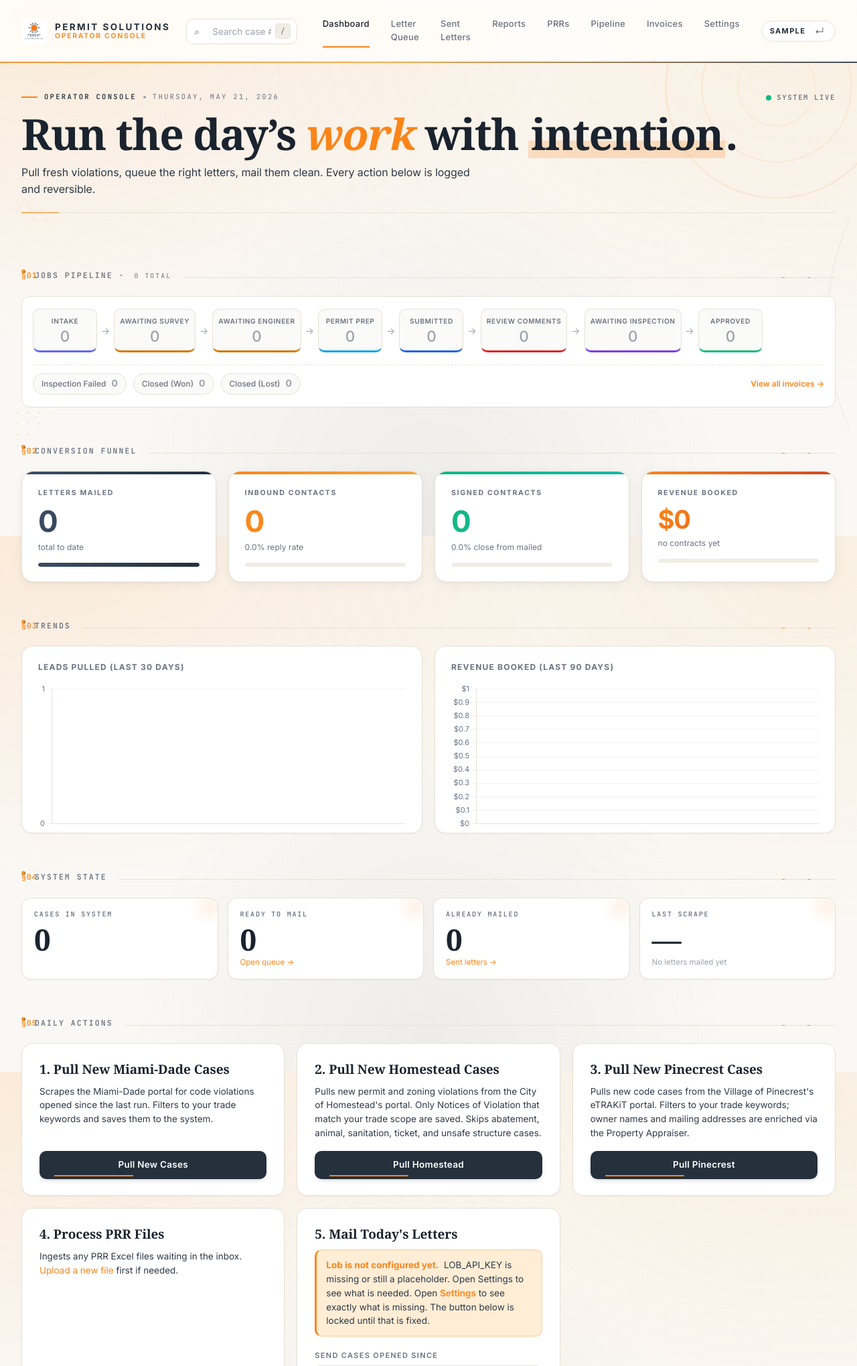
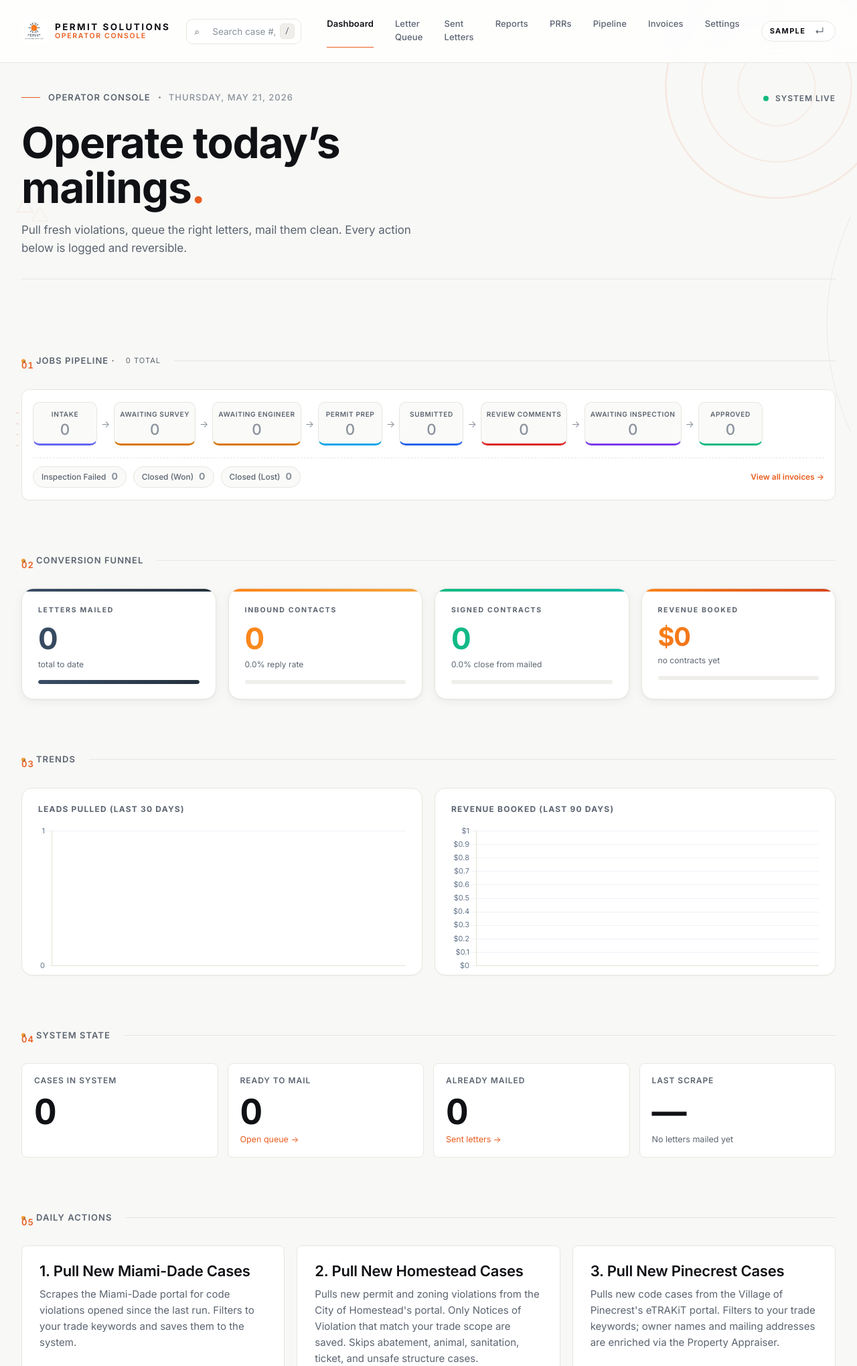
Before and after one commit to victorlazarus32/Permit-Solutions-Automation, a Flask app: page / in a window 1280 px wide. Shown: the top 2039 px of the page at 67% size. Run offline with Flask 3, Linux system fonts and the light colour scheme; the visitor is signed in with stand-in values (Sample User, id 1); data that the repository does not hold is empty.

Commit message:
feat(ui): align Operator Console to the marketing-site design system
Replaces yesterday's editorial pass with a brand-aligned refresh based
on the documented system at PERMITSOLUTIONSWEBSITE/02_DESIGN_SYSTEM.md
and the CSS embed at 05_CSS_EMBED.md. The marketing site is the source
of truth — three colors, one font, no drop shadows on cards, 6px
button radius, hairline dividers, big tabular-num stats.

Token corrections:
  - Signal orange #FC8418 → #E85D1F (and deep-hover #C44A14)
  - Charcoal #24303C → #0F1115 (true marketing charcoal)
  - Slate ink-mute → #5B6470 (marketing slate)
  - Off-white #faf8f4 → #F8F8F6 (canonical brand bg)
  - Hairline border → #E8E6E0
  - Background gradients removed — flat off-white per the brand rule

Type:
  - Fraunces variable serif removed. Inter does everything now per the
    marketing site (one face, multiple weights). Display var still
    exists for future use but now points to Inter.
  - Headlines: Inter 700, -0.02em, line-height 1.05, max 720px width.
    Single accent = orange period at the end (matches marketing
    "Solved." pattern).
  - Stats: Inter 700 52px with tabular-nums + font-feature-settings
    'tnum'. No hover transforms.
  - Eyebrows: 13px Inter 600 0.08em UPPERCASE slate, with a 28px
    orange tick prefix.

Components:
  - Cards (action, stat, prr, lead): no shadows ever, hairline border,
    8px radius. Hover only shifts border-color, not transform.
  - Primary button: flat orange, 6px radius, single background-color
    transition. No lift, no underline animation, no shadow.
  - Secondary button: transparent + 1.5px charcoal border. On hover
    swap to charcoal bg + white text. No translateX.
  - Topbar: orange gradient bar removed; replaced with a clean
    hairline at the bottom.
  - Nav: kept the animated orange underline (single restrained
    motion); pill background gone.
  - Section heading: tabular auto-counter, hairline trailing rule
    (no orange-break pattern), 13px Inter 600 slate.
  - Hero markup: italic + cream-marker spans replaced with a single
    orange-period accent (matches the marketing site's "Permits.
    Violations. Compliance. Solved." mark).

Co-Authored-By: Claude Opus 4.7 <noreply@anthropic.com>

```diff
--- a/app/static/style.css
+++ b/app/static/style.css
@@ -1765,264 +1765,358 @@ details[open] .intake-section-title::after { content: "−"; background: var(--i
 
 
 /* =====================================================================
-   EDITORIAL REFRESH — 2026-06-03
-   Layered on top of the base system. Goal: alive, organic, restrained.
-   Display serif (Fraunces) for hero moments + section eyebrows. Nothing
-   here removes functionality — it only adds personality.
+   BRAND ALIGNMENT — 2026-06-03 (supersedes the Fraunces editorial pass)
+   Aligns the Operator Console with the marketing site's documented
+   design system (see PERMITSOLUTIONSWEBSITE/02_DESIGN_SYSTEM.md +
+   05_CSS_EMBED.md).
+
+   Three colors. One font (Inter). No drop shadows on cards. 6px button
+   radius. Hairline dividers. Big tabular-num stats. Eyebrows everywhere.
+
+   This intentionally OVERRIDES brand tokens defined earlier in this
+   file so cascading components inherit the marketing-site palette.
 ===================================================================== */
 
-@import url('https://fonts.googleapis.com/css2?family=Fraunces:opsz,wght,SOFT@9..144,300..800,0..100&display=swap');
-
 :root {
-  --display: 'Fraunces', 'Iowan Old Style', 'Georgia', serif;
+  /* Marketing-site palette — three colors */
+  --brand-orange:        #E85D1F;
+  --brand-orange-2:      #C44A14;
+  --brand-orange-soft:   #FFE9DC;
+  --brand-navy:          #0F1115;
+  --brand-navy-2:        #2A2E36;
+  --brand-navy-soft:     #E2E2DE;
+
+  /* Surfaces */
+  --bg:                  #F8F8F6;
+  --bg-soft:             #EFEEEA;
+  --surface:             #FFFFFF;
+  --surface-2:           #FBFBF9;
+  --border:              #E8E6E0;
+  --border-hi:           #D4D2CB;
+
+  /* Text */
+  --ink:                 #0F1115;
+  --ink-2:               #2A2E36;
+  --ink-mute:            #5B6470;
+  --ink-dim:             #8A929C;
+
+  /* Aliases */
+  --indigo:              var(--brand-orange);
+  --indigo-soft:         var(--brand-orange-soft);
+  --orange:              var(--brand-orange);
+  --orange-soft:         var(--brand-orange-soft);
+
+  /* Display font = Inter (NOT a serif — brand uses one face) */
+  --display: 'Inter', system-ui, -apple-system, sans-serif;
   --ease-out-soft: cubic-bezier(0.16, 1, 0.3, 1);
-  --ease-bounce:   cubic-bezier(0.5, 1.6, 0.6, 1);
-  --highlight-cream: linear-gradient(180deg, transparent 62%, rgba(252,132,24,0.22) 62%, rgba(252,132,24,0.22) 92%, transparent 92%);
-}
-
-/* ===== Eyebrow ===== */
+}
+
+body {
+  /* Strip the warm radial gradients the legacy bg had — brand calls for a
+     flat off-white. */
+  background-color: var(--bg);
+  background-image: none;
+}
+
+/* ===== Eyebrow — marketing-site canonical spec (14px Inter 600 UPPER) ===== */
 .eyebrow {
-  display: inline-flex; align-items: center; gap: 10px;
-  font-family: 'JetBrains Mono', ui-monospace, monospace;
-  font-size: 10.5px; letter-spacing: 0.22em; text-transform: uppercase;
-  font-weight: 600; color: var(--brand-navy);
-  margin-bottom: 14px;
+  display: inline-flex; align-items: center; gap: 12px;
+  font-family: 'Inter', system-ui, sans-serif;
+  font-size: 13px; letter-spacing: 0.08em; text-transform: uppercase;
+  font-weight: 600; color: var(--ink-mute);
+  margin-bottom: 24px;
 }
 .eyebrow::before {
-  content: ""; width: 24px; height: 2px;
+  content: ""; width: 28px; height: 1px;
   background: var(--brand-orange); display: inline-block;
 }
 .eyebrow .eyebrow-sep {
-  width: 4px; height: 4px; background: var(--ink-dim);
+  width: 3px; height: 3px; background: var(--ink-dim);
   border-radius: 50%; display: inline-block;
 }
-.eyebrow .eyebrow-dim { color: var(--ink-mute); font-weight: 500; }
-
-/* ===== Hero ===== */
+.eyebrow .eyebrow-dim { color: var(--ink-dim); font-weight: 500; }
+
+/* ===== Hero — Inter 700, big confident, single orange accent ===== */
 .hero h1 {
-  font-family: var(--display);
-  font-optical-sizing: auto;
-  font-variation-settings: "SOFT" 60, "wght" 600;
+  font-family: 'Inter', system-ui, sans-serif !important;
   font-size: clamp(40px, 5.4vw, 64px);
-  font-weight: 600;
-  letter-spacing: -0.025em;
-  line-height: 1.04;
+  font-weight: 700;
+  letter-spacing: -0.02em;
+  line-height: 1.05;
   background: none !important;
   -webkit-background-clip: initial !important;
   background-clip: initial !important;
   color: var(--ink) !important;
-  margin: 0 0 12px 0;
-}
-.hero h1 .marker {
-  background-image: var(--highlight-cream);
-  padding: 0 4px;
-}
+  margin: 0 0 16px 0;
+  max-width: 720px;
+}
+/* Single accent: usually an orange period/punctuation at the end. */
 .hero h1 .accent {
   color: var(--brand-orange);
-  font-style: italic;
-  font-variation-settings: "SOFT" 80, "wght" 500;
-}
+  font-style: normal;
+  font-weight: 700;
+}
+/* Strip the cream-marker treatment — brand wants restraint. */
+.hero h1 .marker { background-image: none; padding: 0; }
+
 .hero-sub {
-  font-size: 16px; line-height: 1.55;
-  color: var(--ink-2); max-width: 680px;
-  margin-top: 4px;
+  font-size: 17px; line-height: 1.6;
+  color: var(--ink-mute); max-width: 600px;
+  margin-top: 0;
 }
 .hero-rule {
-  display: block; margin: 22px 0 0; border: none;
+  display: block; margin: 32px 0 0; border: none;
   height: 1px; width: 100%;
-  background: linear-gradient(90deg,
-    var(--brand-orange) 0%, var(--brand-orange) 56px,
-    var(--border) 56px, var(--border) 100%);
-}
-
-/* ===== Topnav animated underline ===== */
+  background: var(--border);
+}
+
+/* ===== Topnav — animated orange underline ===== */
 .topnav a {
   position: relative; border-radius: 0;
   background: none !important;
   padding: 10px 14px 12px;
+  font-weight: 500;
+  letter-spacing: 0.01em;
 }
 .topnav a::after {
   content: "";
   position: absolute; left: 14px; right: 14px; bottom: 6px;
-  height: 2px; background: var(--brand-orange);
+  height: 1.5px; background: var(--brand-orange);
   transform: scaleX(0); transform-origin: left center;
-  transition: transform 0.32s var(--ease-out-soft);
+  transition: transform 0.28s var(--ease-out-soft);
 }
 .topnav a:hover { background: transparent !important; color: var(--ink); }
-.topnav a:hover::after { transform: scaleX(0.45); }
-.topnav a.active { color: var(--ink); background: transparent !important; }
+.topnav a:hover::after { transform: scaleX(0.4); }
+.topnav a.active { color: var(--ink); background: transparent !important; font-weight: 600; }
 .topnav a.active::after { transform: scaleX(1); }
 
-/* ===== Section heading with auto-counter ===== */
+/* ===== Section heading — eyebrow style with hairline ===== */
 .container { counter-reset: section; }
 .section-heading {
   position: relative;
-  display: flex; align-items: baseline; gap: 14px;
-  font-family: 'JetBrains Mono', ui-monospace, monospace;
-  text-transform: uppercase; letter-spacing: 0.18em;
-  font-size: 11.5px; font-weight: 600;
-  color: var(--ink-mute);
-  margin: 56px 0 22px;
+  display: flex; align-items: center; gap: 16px;
+  font-family: 'Inter', system-ui, sans-serif;
+  text-transform: uppercase; letter-spacing: 0.08em;
+  font-size: 13px; font-weight: 600;
+  color: var(--ink-mute);
+  margin: 80px 0 32px;
   counter-increment: section;
 }
 .section-heading::before {
-  content: "\00a7 " counter(section, decimal-leading-zero);
-  color: var(--brand-orange); font-weight: 700;
+  content: counter(section, decimal-leading-zero) " ";
+  color: var(--brand-orange);
+  font-weight: 600;
   letter-spacing: 0.08em;
+  font-variant-numeric: tabular-nums;
 }
 .section-heading::after {
   content: ""; flex: 1; height: 1px;
-  background:
-    linear-gradient(90deg, var(--border) 0%, var(--border) calc(100% - 80px),
-                    var(--brand-orange) calc(100% - 80px), var(--brand-orange) calc(100% - 76px),
-                    var(--border) calc(100% - 76px), var(--border) calc(100% - 42px),
-                    var(--brand-orange) calc(100% - 42px), var(--brand-orange) calc(100% - 38px),
-                    var(--border) calc(100% - 38px), var(--border) 100%);
+  background: var(--border);
   margin-left: 4px;
 }
 
-/* ===== Stat strip ===== */
+/* ===== Stat strip — Inter 700, tabular nums, NO shadow ===== */
 .stat-strip .stat {
-  border-radius: 14px;
+  border-radius: 8px;
   background: var(--surface);
   border: 1px solid var(--border);
   position: relative; overflow: hidden;
-  transition: transform 0.32s var(--ease-out-soft), box-shadow 0.32s var(--ease-out-soft);
-}
-.stat-strip .stat::after {
-  content: "";
-  position: absolute; right: -18px; top: -18px;
-  width: 60px; height: 60px; border-radius: 50%;
-  background: radial-gradient(circle at center, rgba(252,132,24,0.10) 0%, transparent 70%);
-  transition: transform 0.4s var(--ease-out-soft);
-}
-.stat-strip .stat:hover { transform: translateY(-3px); box-shadow: var(--shadow-lg); }
-.stat-strip .stat:hover::after { transform: scale(1.6); }
+  box-shadow: none !important;
+  transition: border-color 0.2s ease;
+}
+.stat-strip .stat::after { display: none; }  /* kill the radial gradient hover blob */
+.stat-strip .stat:hover {
+  transform: none;
+  box-shadow: none !important;
+  border-color: var(--border-hi);
+}
 .stat-strip .stat-label {
-  font-family: 'JetBrains Mono', ui-monospace, monospace;
-  letter-spacing: 0.18em; text-transform: uppercase;
-  font-size: 10px; color: var(--ink-mute); font-weight: 600;
+  font-family: 'Inter', system-ui, sans-serif;
+  letter-spacing: 0.08em; text-transform: uppercase;
+  font-size: 12px; color: var(--ink-mute); font-weight: 600;
 }
 .stat-strip .stat-value {
-  font-family: var(--display);
-  font-variation-settings: "SOFT" 40, "wght" 500;
-  font-size: 44px; line-height: 1;
+  font-family: 'Inter', system-ui, sans-serif !important;
+  font-feature-settings: 'tnum';
+  font-variant-numeric: tabular-nums;
+  font-weight: 700;
+  font-size: 52px; line-height: 1;
   color: var(--ink); letter-spacing: -0.02em;
-  margin: 8px 0 4px;
-}
-
-/* ===== Action cards ===== */
+  margin: 12px 0 6px;
+}
+.stat-strip .stat-foot {
+  font-size: 12.5px; color: var(--ink-mute);
+}
+
+/* ===== Action cards — clean, no shadow, hairline border ===== */
 .action-card {
-  border-radius: 16px; background: var(--surface);
+  border-radius: 8px;
+  background: var(--surface);
   border: 1px solid var(--border);
   position: relative; overflow: hidden;
-  transition: transform 0.36s var(--ease-out-soft), box-shadow 0.36s var(--ease-out-soft), border-color 0.36s var(--ease-out-soft);
+  box-shadow: none !important;
+  transition: border-color 0.2s ease;
 }
 .action-card::before {
   content: "";
-  position: absolute; left: 0; top: 0; bottom: 0; width: 3px;
+  position: absolute; left: 0; top: 0; bottom: 0; width: 2px;
   background: var(--brand-orange);
   transform: scaleY(0); transform-origin: top center;
-  transition: transform 0.42s var(--ease-out-soft);
+  transition: transform 0.36s var(--ease-out-soft);
   opacity: 1 !important; border-radius: 0 !important;
 }
 .action-card:hover {
-  transform: translateY(-3px);
-  border-color: var(--border-hi);
-  box-shadow: 0 14px 36px -22px rgba(36,48,60,0.25);
+  transform: none;
+  box-shadow: none !important;
+  border-color: var(--ink);
 }
 .action-card:hover::before { transform: scaleY(1); }
 .action-card h3 {
-  font-family: var(--display);
-  font-variation-settings: "SOFT" 30, "wght" 600;
-  font-size: 19px; letter-spacing: -0.005em; color: var(--ink);
+  font-family: 'Inter', system-ui, sans-serif !important;
+  font-weight: 600;
+  font-size: 22px;
+  letter-spacing: -0.01em;
+  color: var(--ink);
+  line-height: 1.25;
+  margin-bottom: 8px;
 }
 .action-card p {
-  color: var(--ink-2); font-size: 13.5px; line-height: 1.55;
-}
-
-/* ===== Buttons ===== */
+  color: var(--ink-mute);
+  font-size: 15px;
+  line-height: 1.6;
+}
+
+/* ===== Buttons — brand-aligned, flat, 6px, single transition ===== */
 button[type="submit"]:not(.btn-tiny):not(.btn-secondary):not(.toast-close),
 .btn-primary {
-  background: var(--brand-navy); color: #fff; border: none;
-  padding: 12px 22px 14px; border-radius: 10px;
+  background: var(--brand-orange);
+  color: #fff;
+  border: none;
+  padding: 14px 24px;
+  border-radius: 6px;
   font-family: 'Inter', system-ui, sans-serif;
-  font-weight: 600; font-size: 13.5px; letter-spacing: 0.02em;
-  cursor: pointer; position: relative;
-  transition: transform 0.18s var(--ease-out-soft), background 0.18s var(--ease-out-soft), box-shadow 0.18s var(--ease-out-soft);
-  box-shadow: 0 4px 10px -6px rgba(36,48,60,0.5);
+  font-weight: 600;
+  font-size: 15px;
+  letter-spacing: 0.01em;
+  cursor: pointer;
+  position: relative;
+  transition: background-color 0.2s ease;
+  box-shadow: none !important;
 }
 button[type="submit"]:not(.btn-tiny):not(.btn-secondary):not(.toast-close)::after,
-.btn-primary::after {
-  content: "";
-  position: absolute; left: 22px; right: 22px; bottom: 4px;
-  height: 2px; background: var(--brand-orange);
-  transform: scaleX(0.4); transform-origin: left center;
-  transition: transform 0.32s var(--ease-out-soft);
-  border-radius: 1px;
-}
+.btn-primary::after { display: none; }
 button[type="submit"]:not(.btn-tiny):not(.btn-secondary):not(.toast-close):hover,
 .btn-primary:hover {
-  background: #15202b; transform: translateY(-1px);
-  box-shadow: 0 10px 20px -10px rgba(36,48,60,0.5);
-}
-button[type="submit"]:not(.btn-tiny):not(.btn-secondary):not(.toast-close):hover::after,
-.btn-primary:hover::after { transform: scaleX(1); }
+  background: var(--brand-orange-2);
+  transform: none;
+  box-shadow: none !important;
+}
 button[type="submit"]:not(.btn-tiny):not(.btn-secondary):not(.toast-close):disabled,
-.btn-primary:disabled { background: var(--bg-soft); color: var(--ink-dim); box-shadow: none; cursor: not-allowed; }
-button[type="submit"]:not(.btn-tiny):not(.btn-secondary):not(.toast-close):disabled::after,
-.btn-primary:disabled::after { display: none; }
+.btn-primary:disabled {
+  background: var(--bg-soft);
+  color: var(--ink-dim);
+  cursor: not-allowed;
+}
 
 .btn-secondary {
-  background: transparent; border: 1px solid var(--border-hi);
-  color: var(--ink); padding: 10px 16px; border-radius: 10px;
-  font-weight: 600; font-size: 13px; letter-spacing: 0.01em;
-  transition: all 0.18s var(--ease-out-soft); cursor: pointer;
-  display: inline-flex; align-items: center; gap: 6px;
+  background: transparent;
+  border: 1.5px solid var(--ink);
+  color: var(--ink);
+  padding: 12px 22px;
+  border-radius: 6px;
+  font-family: 'Inter', system-ui, sans-serif;
+  font-weight: 600; font-size: 14px;
+  letter-spacing: 0.01em;
+  transition: background-color 0.2s ease, color 0.2s ease;
+  cursor: pointer;
+  display: inline-flex;
+  align-items: center;
+  gap: 6px;
 }
 .btn-secondary:hover {
-  border-color: var(--brand-orange); color: var(--brand-orange);
-  transform: translateX(2px); text-decoration: none;
-}
-
-/* ===== Live pulse dot ===== */
+  background: var(--ink);
+  color: #fff;
+  text-decoration: none;
+  transform: none;
+  border-color: var(--ink);
+}
+
+/* ===== Live pulse dot — restrained green ping ===== */
 .pulse-dot {
-  display: inline-flex; align-items: center; gap: 8px;
-  font-family: 'JetBrains Mono', ui-monospace, monospace;
-  font-size: 10.5px; letter-spacing: 0.16em; text-transform: uppercase;
+  display: inline-flex; align-items: center; gap: 10px;
+  font-family: 'Inter', system-ui, sans-serif;
+  font-size: 12px; letter-spacing: 0.08em; text-transform: uppercase;
   color: var(--ink-mute); font-weight: 600;
 }
 .pulse-dot::before {
   content: ""; width: 8px; height: 8px; border-radius: 50%;
-  background: #10b981; box-shadow: 0 0 0 0 rgba(16,185,129,0.6);
+  background: #10b981; box-shadow: 0 0 0 0 rgba(16,185,129,0.55);
   animation: pulse-keys 2.4s infinite;
 }
 @keyframes pulse-keys {
   0%   { box-shadow: 0 0 0 0   rgba(16,185,129,0.55); }
-  60%  { box-shadow: 0 0 0 12px rgba(16,185,129,0);    }
+  60%  { box-shadow: 0 0 0 10px rgba(16,185,129,0);    }
   100% { box-shadow: 0 0 0 0   rgba(16,185,129,0);    }
 }
 
 /* ===== Page intro meta row ===== */
 .page-intro {
-  position: relative; padding-bottom: 28px; margin-bottom: 4px;
+  position: relative; padding-bottom: 32px; margin-bottom: 8px;
 }
 .page-intro .intro-meta {
   position: absolute; right: 0; top: 8px;
-  display: flex; gap: 20px;
-  font-family: 'JetBrains Mono', ui-monospace, monospace;
-  font-size: 11px; color: var(--ink-mute);
-  letter-spacing: 0.08em; text-transform: uppercase;
-}
-.page-intro .intro-meta b { color: var(--ink); font-weight: 600; }
+  display: flex; gap: 24px;
+}
 @media (max-width: 760px) {
-  .page-intro .intro-meta { position: static; margin-top: 14px; }
-}
-
-/* ===== Footer quote — display serif ===== */
+  .page-intro .intro-meta { position: static; margin-top: 16px; }
+}
+
+/* ===== Topbar — strip the orange gradient bar; use a hairline ===== */
+.topbar::after {
+  background: var(--border) !important;
+  height: 1px !important;
+  opacity: 1 !important;
+}
+
+/* ===== Footer quote — Inter 600 italic instead of serif ===== */
+.footer-quote {
+  border-left-color: var(--brand-orange);
+  background: var(--surface);
+  box-shadow: none;
+}
 .footer-quote .fq-text {
-  font-family: var(--display);
+  font-family: 'Inter', system-ui, sans-serif;
   font-style: italic;
-  font-size: 1.15rem;
-  font-variation-settings: "SOFT" 60, "wght" 400;
-}
+  font-weight: 500;
+  font-size: 1.05rem;
+}
+.footer-quote::before { color: var(--brand-orange); opacity: 0.18; }
+
+/* ===== Universal: kill leftover shadows on the various card patterns ===== */
+.lead-card,
+.action-card,
+.stat-strip .stat,
+.prr-card { box-shadow: none !important; }
+.lead-card { border: 1px solid var(--border); }
+
+/* ===== PRR cards — align to brand ===== */
+.prr-card {
+  border-radius: 8px;
+  border: 1px solid var(--border);
+  box-shadow: none !important;
+}
+.prr-card h3 {
+  font-family: 'Inter', system-ui, sans-serif;
+  font-weight: 600;
+  font-size: 18px;
+  letter-spacing: -0.005em;
+}
+.prr-pill {
+  font-size: 11px; letter-spacing: 0.08em; font-weight: 700;
+  padding: 4px 10px; border-radius: 999px; white-space: nowrap;
+}
+.prr-state-due_now           { border-left: 3px solid var(--brand-orange); }
+.prr-state-stale             { border-left: 3px solid #C44A14; }
+.prr-state-awaiting_response { border-left: 3px solid var(--ink); }
+.prr-state-scheduled         { border-left: 3px solid var(--ink-mute); }
+.prr-state-never_submitted   { border-left: 3px solid var(--border-hi); }
--- a/app/templates/dashboard.html
+++ b/app/templates/dashboard.html
@@ -9,7 +9,7 @@
     <span class="eyebrow-sep"></span>
     <span class="eyebrow-dim">{{ today }}</span>
   </div>
-  <h1>Run the day&rsquo;s <span class="accent">work</span> with <span class="marker">intention</span>.</h1>
+  <h1>Operate today&rsquo;s mailings<span class="accent">.</span></h1>
   <p class="hero-sub">Pull fresh violations, queue the right letters, mail them clean. Every action below is logged and reversible.</p>
   <div class="intro-meta">
     <span class="pulse-dot">System Live</span>
--- a/app/templates/prr.html
+++ b/app/templates/prr.html
@@ -9,7 +9,7 @@
     <span class="eyebrow-sep"></span>
     <span class="eyebrow-dim">Continuous Coverage</span>
   </div>
-  <h1>Every request, <span class="accent">tracked</span>. Every gap, <span class="marker">closed</span>.</h1>
+  <h1>Every request tracked. Every gap closed<span class="accent">.</span></h1>
   <p class="hero-sub">One row per PRR per city. The next-due date calculates itself from the last fulfilled window. Cadence locked at every {{ cadence_days }} days &mdash; no city slips.</p>
   <div class="intro-meta">
     <span class="pulse-dot">Auto-fulfill armed</span>
--- a/app/templates/queue.html
+++ b/app/templates/queue.html
@@ -10,7 +10,7 @@
         <span class="eyebrow-sep"></span>
         <span class="eyebrow-dim">{{ count }} ready</span>
       </div>
-      <h1>Ready to <span class="accent">mail</span>.</h1>
+      <h1>Ready to mail<span class="accent">.</span></h1>
       <p class="hero-sub">{{ count }} letter{% if count != 1 %}s{% endif %} queued, sorted newest first. Address verification status shown per row.</p>
     </div>
     {% if rows %}
--- a/app/templates/reports.html
+++ b/app/templates/reports.html
@@ -10,7 +10,7 @@
         <span class="eyebrow-sep"></span>
         <span class="eyebrow-dim">Volume + breakdown</span>
       </div>
-      <h1>What we <span class="accent">mailed</span>, <span class="marker">at a glance</span>.</h1>
+      <h1>What we mailed, at a glance<span class="accent">.</span></h1>
       <p class="hero-sub">Letters sent in the selected window, broken down by city and violation type.</p>
     </div>
   </div>
```
